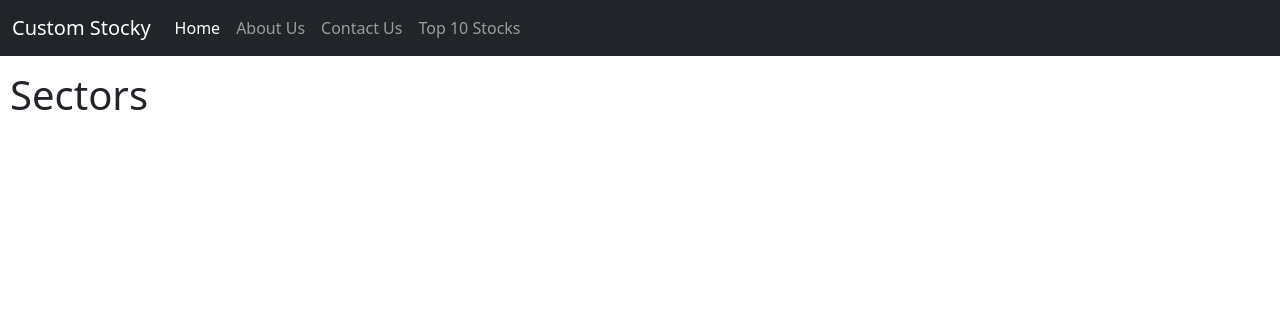
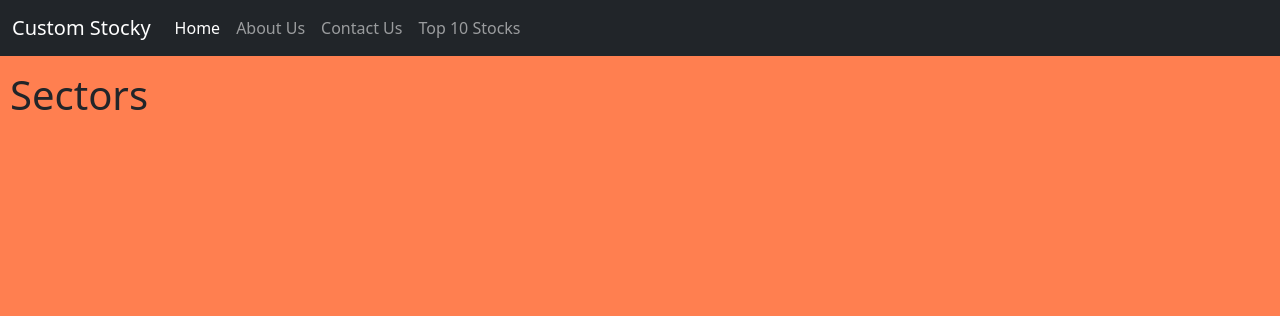
Before and after one commit to arya21kapoor/WP_Project, a Flask app: template src/Website/templates/home.html in a window 1280 px wide. Shown: the top 316 px of the page. Run offline with Flask 2, Linux system fonts and the light colour scheme; the template is opened without the code that fills it, so the values that code supplies are empty.

Commit message:
Changed home.html

```diff
--- a/src/Website/templates/home.html
+++ b/src/Website/templates/home.html
@@ -13,7 +13,7 @@
          }
       </style>
    </head>
-   <body style="padding-top: 65px; margin: 0px 15px 0px 10px;">
+   <body style="padding-top: 65px; margin: 0px 15px 0px 10px; background-color: coral;">
       <nav class="navbar navbar-dark navbar-expand-md bg-dark fixed-top">
          <div class="container-fluid">
             <a class="navbar-brand" href="#">Custom Stocky</a>
```
